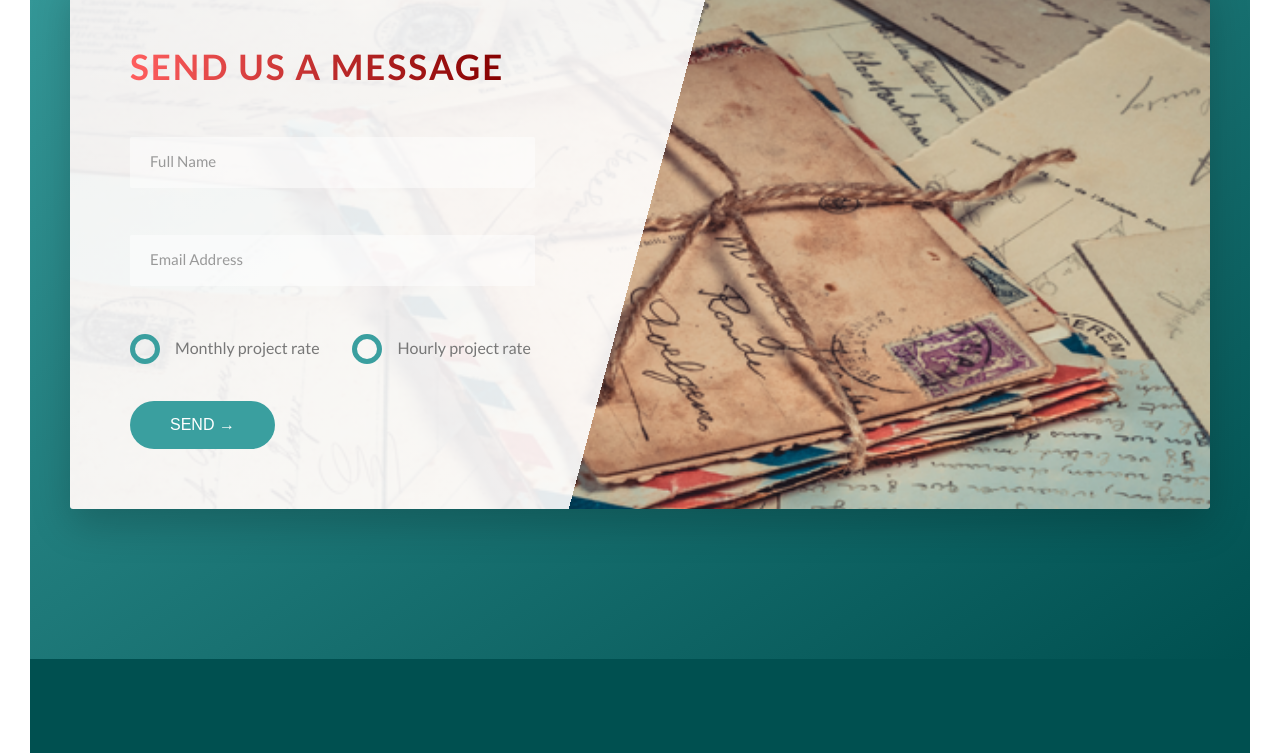
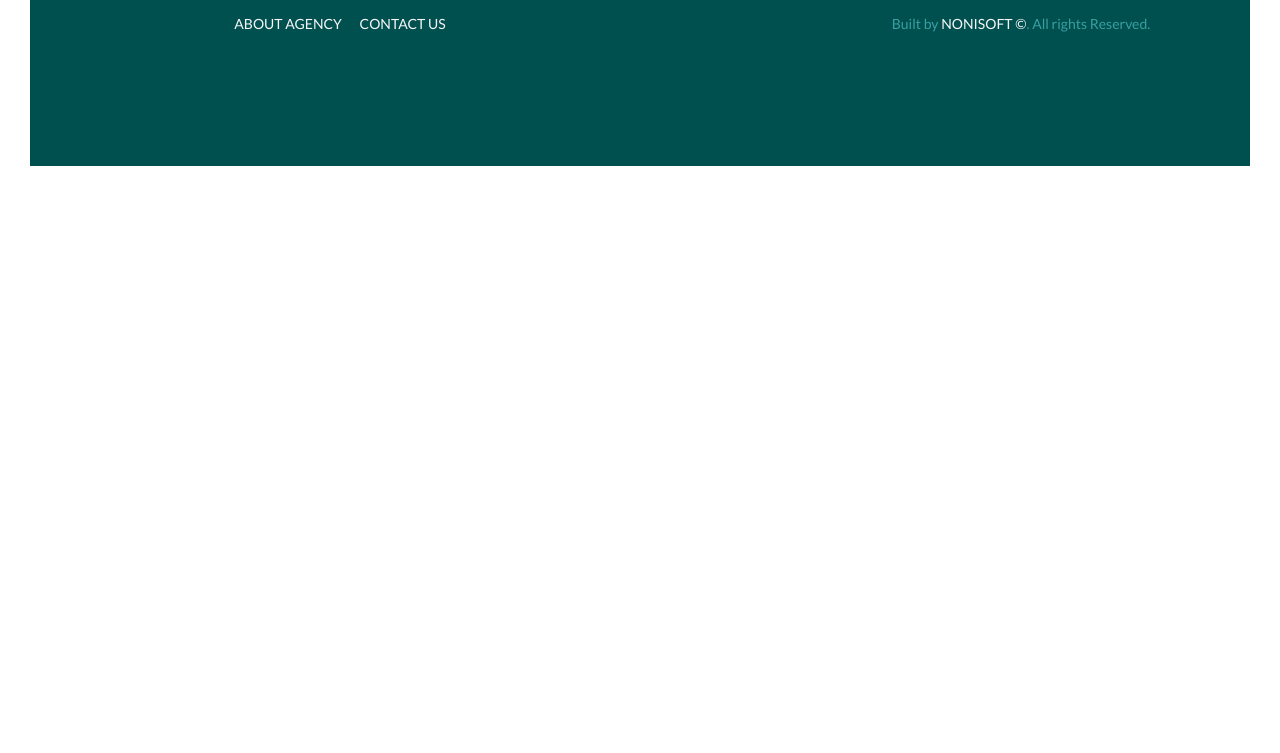
Before and after one commit to skojic/nonisoft, a website: page index.html in a window 1280 px wide. Shown: the part 4974-5727 px from the top of the page. After the commit the page ends 5170 px from the top, so only its background shows below. Drawn offline with Linux system fonts and the light colour scheme.

Commit message:
changing index.html content structure

```diff
--- a/index.html
+++ b/index.html
@@ -1,6 +1,15 @@
 <!DOCTYPE html>
 <html lang="en">
   <head>
+    <!-- Global site tag (gtag.js) - Google Analytics -->
+  <script async src="https://www.googletagmanager.com/gtag/js?id=UA-142528914-1"></script>
+  <script>
+    window.dataLayer = window.dataLayer || [];
+    function gtag(){dataLayer.push(arguments);}
+    gtag('js', new Date());
+
+    gtag('config', 'UA-142528914-1');
+  </script>
     <meta charset="UTF-8">
     <meta name="viewport" content="width=device-width, initial-scale=1.0">
     <meta http-equiv="X-UA-Compatible" content="ie=edge">
@@ -300,52 +309,6 @@
             <a href="#section-plans" class="btn-text">You can be our happy client too &rarr;</a>
           </div>
       </section>
-      <section class="section-book">
-        <div class="row">
-          <div class="book">
-            <div class="book__form">
-              <form action="#" class="form">
-                <div class="u-margin-bottom-medium">
-                  <h2 class="heading-secondary">
-                    Send us a message
-                  </h2>
-                </div>
-
-                <div class="form__group">
-                   <input type="text" aria-label="name" class="form__input" placeholder="Full Name" id="name" required>
-                   <label for="name" class="form__label">Full Name</label>
-                </div>
-
-                <div class="form__group">
-                    <input type="email" aria-label="email" class="form__input" placeholder="Email Address" id="email"required>
-                    <label for="email" class="form__label">Email Address</label>
-                </div>
-
-                <div class="form__group u-margin-bottom-medium">
-                  <div class="form__radio-group">
-                    <input type="radio" class="form__radio-input" id="monthly" name="projects">
-                    <label for="monthly" class="form__radio-label">
-                      <span class="form__radio-button"></span>
-                      Monthly project rate
-                    </label>
-                  </div>
-
-                  <div class="form__radio-group">
-                    <input type="radio" class="form__radio-input" id="hourly" name="projects">
-                    <label for="hourly" class="form__radio-label">
-                      <span class="form__radio-button"></span>
-                      Hourly project rate
-                    </label>
-                  </div>
-                </div>
-                <div class="form__group">
-                  <button class="btn btn--green">send &rarr;</button>
-                </div>
-              </form>
-            </div>
-          </div>
-        </div>
-      </section>
     </main>
     <footer class="footer">
       <div class="footer__logo-box">
```
